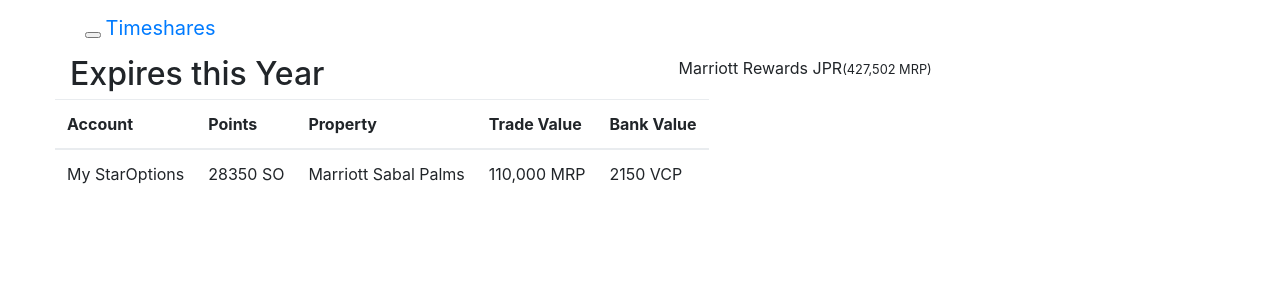
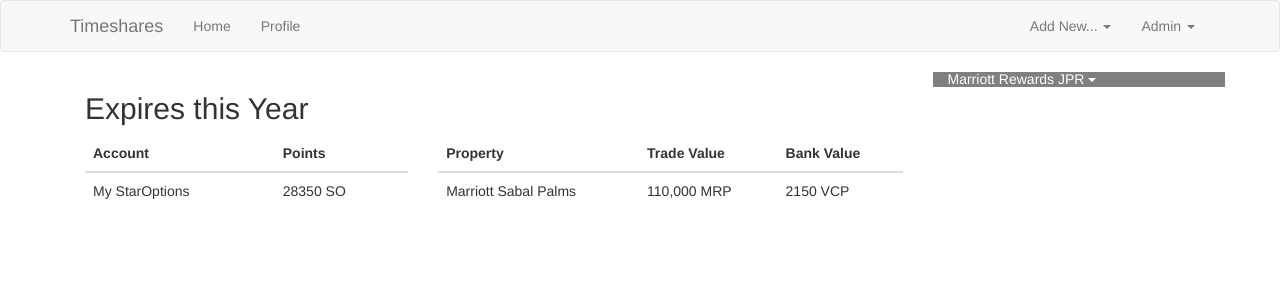
Before and after one commit to mateogolf/timeshares, a Django app: template apps/manager/templates/manager/index.html in a window 1280 px wide. Shown: the top 300 px of the page. Run offline with Django 3.2, Linux system fonts and the light colour scheme; the template is opened without the code that fills it, so the values that code supplies are empty; parts of the project's set-up code (start-up, migrations or seed data) failed here and were passed over; some libraries are stand-ins or nearby versions.

Commit message:
Updated the format of the account aside

```diff
--- a/apps/manager/templates/manager/index.html
+++ b/apps/manager/templates/manager/index.html
@@ -8,29 +8,45 @@
     <!-- The line above tells Django to be ready to listen for static files -->
     <link rel="stylesheet" href="{% static 'users/css/main.css' %}" media="screen" title="no title" charset="utf-8">
     <!-- bootstrapcdn -->
-    <meta name="viewport" content="width=device-width, initial-scale=1, shrink-to-fit=no">
-    <link rel="stylesheet" href="https://maxcdn.bootstrapcdn.com/bootstrap/4.0.0-beta/css/bootstrap.min.css" integrity="sha384-/Y6pD6FV/Vv2HJnA6t+vslU6fwYXjCFtcEpHbNJ0lyAFsXTsjBbfaDjzALeQsN6M"
-        crossorigin="anonymous">
-    <!-- AJAX -->
+    <meta name="viewport" content="width=device-width, initial-scale=1">
+    <link rel="stylesheet" href="https://maxcdn.bootstrapcdn.com/bootstrap/3.3.7/css/bootstrap.min.css">
     <script src="https://ajax.googleapis.com/ajax/libs/jquery/1.12.4/jquery.min.js"></script>
-    <!-- jQuery -->
-    <script src="https://code.jquery.com/jquery-3.2.1.slim.min.js" integrity="sha384-KJ3o2DKtIkvYIK3UENzmM7KCkRr/rE9/Qpg6aAZGJwFDMVNA/GpGFF93hXpG5KkN"
-        crossorigin="anonymous"></script>
-    <!-- bootstrap js -->
-    <script src="https://maxcdn.bootstrapcdn.com/bootstrap/4.0.0-beta/js/bootstrap.min.js" integrity="sha384-h0AbiXch4ZDo7tp9hKZ4TsHbi047NrKGLO3SEJAg45jXxnGIfYzk4Si90RDIqNm1"
-        crossorigin="anonymous"></script>
+    <script src="https://maxcdn.bootstrapcdn.com/bootstrap/3.3.7/js/bootstrap.min.js"></script>
+    <script type="text/javascript">
+        $(document).ready(function () {
+            $(".toggle-btn").click(function () {
+                $(".myCollapsible").collapse('toggle');
+            });
+        });
+
+    </script>
+    <style type="text/css">
+        .myCollapsible{
+            display: none;
+            margin: 0px;
+            padding: 0px;
+        }
+        div.account{
+            background-color: grey;
+        }
+        .toggle-btn{
+            color: white;
+            margin: 0px;
+            padding: 0px;
+        }
+    </style>
 </head>
 <body>
     <nav id="myNavbar" class="navbar navbar-default" role="navigation">
         <!-- Brand and toggle get grouped for better mobile display -->
         <div class="container">
             <div class="navbar-header">
-                <button type="button" class="navbar-toggle" data-toggle="collapse" data-target="#bs-example-navbar-collapse-1">
+                <!-- <button type="button" class="navbar-toggle" data-toggle="collapse" data-target="#bs-example-navbar-collapse-1">
                     <span class="sr-only">Toggle navigation</span>
                     <span class="icon-bar"></span>
                     <span class="icon-bar"></span>
                     <span class="icon-bar"></span>
-                </button>
+                </button> -->
                 <a class="navbar-brand" href="#">Timeshares</a>
             </div>
             <!-- Collect the nav links, forms, and other content for toggling -->
@@ -124,8 +140,10 @@
             <div class="col-xs-3">
                 <!--Nested Account Info-->
                 <div class="row">
-                    <div class="col-xs-12">
-                        <p>Marriott Rewards JPR<small>(427,502 MRP)</small></p>
+                    <div class="account col-xs-12">
+                        <h5 class="h5 toggle-btn">Marriott Rewards JPR <b class="caret toggle-btn"></b></h5>
+                        <p class="myCollapsible">username: Testing</p>
+                        <p class="myCollapsible">427,502 MRP</p>
                     </div>
                 </div>
                 <div class="row">
```
